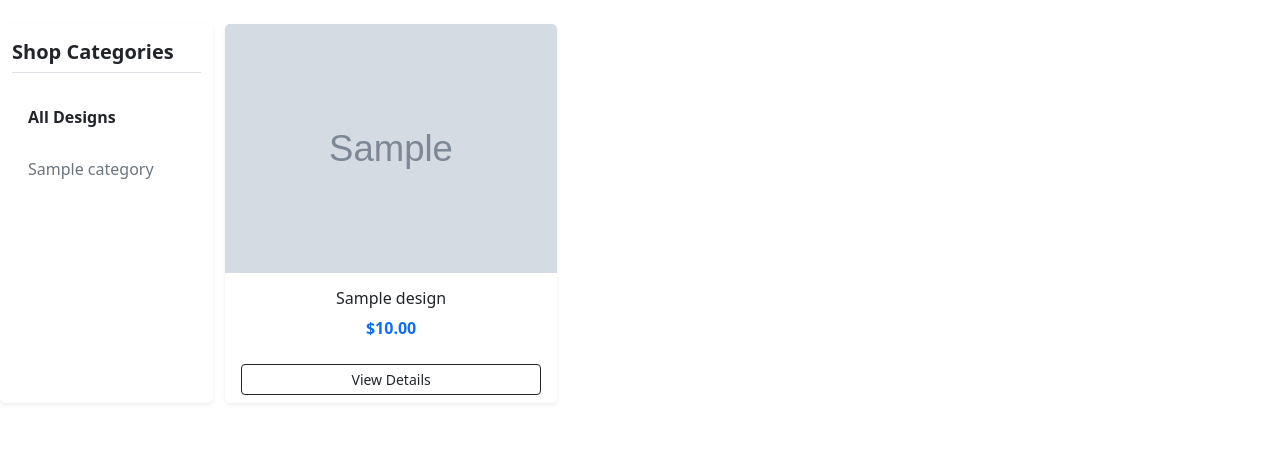
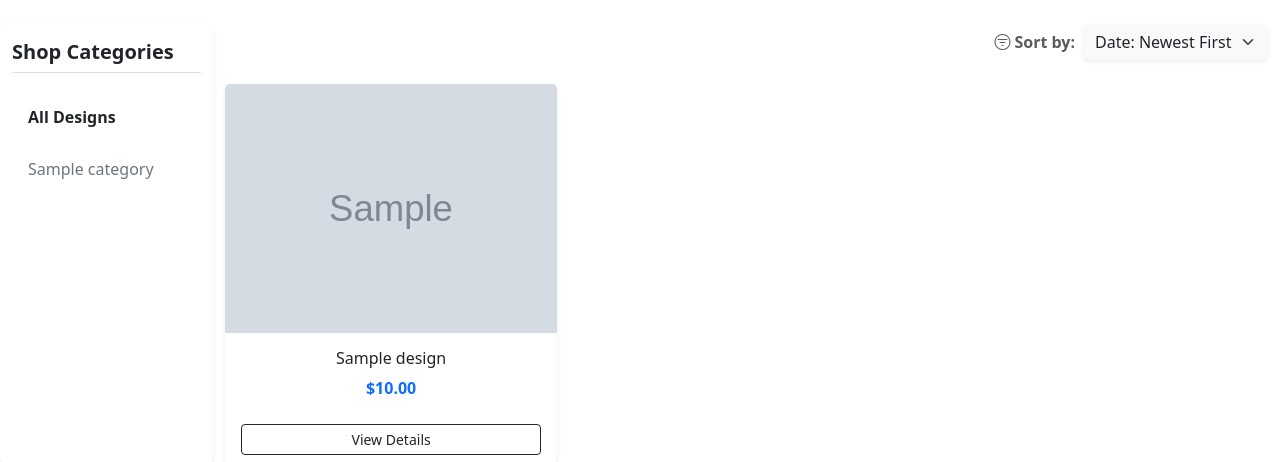
Before and after one commit to BorislavKaradzhov/Bella-Vita-Wear, a Django app: page / in a window 1280 px wide. Shown: the part 56-518 px from the top of the page. Run offline with Django 5.2, Linux system fonts and the light colour scheme; tables that the repository leaves empty hold one stand-in row (values such as "Sample post"); grey boxes marked "Sample" are stand-in pictures; parts of the project's set-up code (start-up, migrations or seed data) failed here and were passed over.

Commit message:
Added sorting and pagination functionality for All Designs / specific categories.

```diff
--- a/catalog/views.py
+++ b/catalog/views.py
@@ -1,4 +1,4 @@
-from django.shortcuts import render
+from django.views.generic.base import ContextMixin, View
 from django.views.generic import ListView, DetailView, CreateView, UpdateView, DeleteView
 from django.contrib.auth.mixins import LoginRequiredMixin, PermissionRequiredMixin
 from django.contrib import messages
@@ -11,16 +11,40 @@ from rest_framework import generics
 from rest_framework.permissions import AllowAny
 from .serializers import DesignSerializer
 
-class DesignListView(ListView):
+
+class SortableDesignMixin(ContextMixin, View):
+    """A reusable mixin that adds dynamic sorting to any view containing Designs."""
+
+    def get_sorted_queryset(self, queryset):
+        sort_by = self.request.GET.get('sort', 'newest')
+        ordering_dict = {
+            'newest': '-created_at',
+            'oldest': 'created_at',
+            'name_asc': 'title',
+            'name_desc': '-title',
+            'price_asc': 'price',
+            'price_desc': '-price',
+        }
+
+        # Fallback to newest if URL contains incorrect parameters
+        order_by_field = ordering_dict.get(sort_by, '-created_at')
+        return queryset.order_by(order_by_field)
+
+    def get_context_data(self, **kwargs):
+        # To ensure any other mixins/views get their context too
+        context = super().get_context_data(**kwargs)
+        context['current_sort'] = self.request.GET.get('sort', 'newest')
+        return context
+class DesignListView(SortableDesignMixin, ListView):
     model = Design
     template_name = 'catalog/design_list.html'
     context_object_name = 'designs'
     paginate_by = 6  # Show 6 designs per page
 
-    def get_context_data(self, **kwargs):
-        context = super().get_context_data(**kwargs)
-        context['categories'] = Category.objects.all()
-        return context
+    def get_queryset(self):
+        queryset = super().get_queryset()
+
+        return self.get_sorted_queryset(queryset)
 
 class DesignDetailView(DetailView):
     model = Design
--- a/templates/catalog/design_list.html
+++ b/templates/catalog/design_list.html
@@ -1,8 +1,35 @@
 {% extends 'base.html' %}
 
-{% block title %}Shop | Bella Vita Wear{% endblock %}
+{% load custom_filters %} {% block title %}Shop | Bella Vita Wear{% endblock %}
 
 {% block content %}
+<div class="row mb-4">
+    <div class="col-12 d-flex justify-content-end align-items-center">
+        <form method="GET" class="d-flex align-items-center">
+
+            {% if request.GET.category %}
+                <input type="hidden" name="category" value="{{ request.GET.category }}">
+            {% endif %}
+            {% if request.GET.q %}
+                <input type="hidden" name="q" value="{{ request.GET.q }}">
+            {% endif %}
+
+            <label for="sort" class="me-2 fw-bold text-muted text-nowrap">
+                <i class="bi bi-filter-circle me-1"></i>Sort by:
+            </label>
+
+            <select name="sort" id="sort" class="form-select bg-light border-0 shadow-sm" onchange="this.form.submit()">
+                <option value="newest" {% if current_sort == 'newest' %}selected{% endif %}>Date: Newest First</option>
+                <option value="oldest" {% if current_sort == 'oldest' %}selected{% endif %}>Date: Oldest First</option>
+                <option value="name_asc" {% if current_sort == 'name_asc' %}selected{% endif %}>Name: A to Z</option>
+                <option value="name_desc" {% if current_sort == 'name_desc' %}selected{% endif %}>Name: Z to A</option>
+                <option value="price_asc" {% if current_sort == 'price_asc' %}selected{% endif %}>Price: Low to High</option>
+                <option value="price_desc" {% if current_sort == 'price_desc' %}selected{% endif %}>Price: High to Low</option>
+            </select>
+        </form>
+    </div>
+</div>
+
 <div class="row row-cols-1 row-cols-md-3 g-4">
     {% for design in designs %}
     <div class="col">
@@ -30,4 +57,49 @@
     </div>
     {% endfor %}
 </div>
+
+{% if is_paginated %}
+<nav aria-label="Catalog page navigation" class="mt-5 mb-4">
+    <ul class="pagination justify-content-center shadow-sm">
+
+        {% if page_obj.has_previous %}
+            <li class="page-item">
+                <a class="page-link text-dark" href="?{% query_transform page=page_obj.previous_page_number %}">
+                    <i class="bi bi-chevron-left me-1"></i>Previous
+                </a>
+            </li>
+        {% else %}
+            <li class="page-item disabled">
+                <span class="page-link text-muted"><i class="bi bi-chevron-left me-1"></i>Previous</span>
+            </li>
+        {% endif %}
+
+        {% for num in paginator.page_range %}
+            {% if page_obj.number == num %}
+                <li class="page-item active" aria-current="page">
+                    <span class="page-link bg-dark border-dark">{{ num }}</span>
+                </li>
+            {% elif num > page_obj.number|add:'-3' and num < page_obj.number|add:'3' %}
+                <li class="page-item">
+                    <a class="page-link text-dark" href="?{% query_transform page=num %}">{{ num }}</a>
+                </li>
+            {% endif %}
+        {% endfor %}
+
+        {% if page_obj.has_next %}
+            <li class="page-item">
+                <a class="page-link text-dark" href="?{% query_transform page=page_obj.next_page_number %}">
+                    Next<i class="bi bi-chevron-right ms-1"></i>
+                </a>
+            </li>
+        {% else %}
+            <li class="page-item disabled">
+                <span class="page-link text-muted">Next<i class="bi bi-chevron-right ms-1"></i></span>
+            </li>
+        {% endif %}
+
+    </ul>
+</nav>
+{% endif %}
+
 {% endblock %}
```
Also changed, not shown: core/templatetags/custom_filters.py (added, +51 -0 lines), core/templatetags/__init__.py (added).
